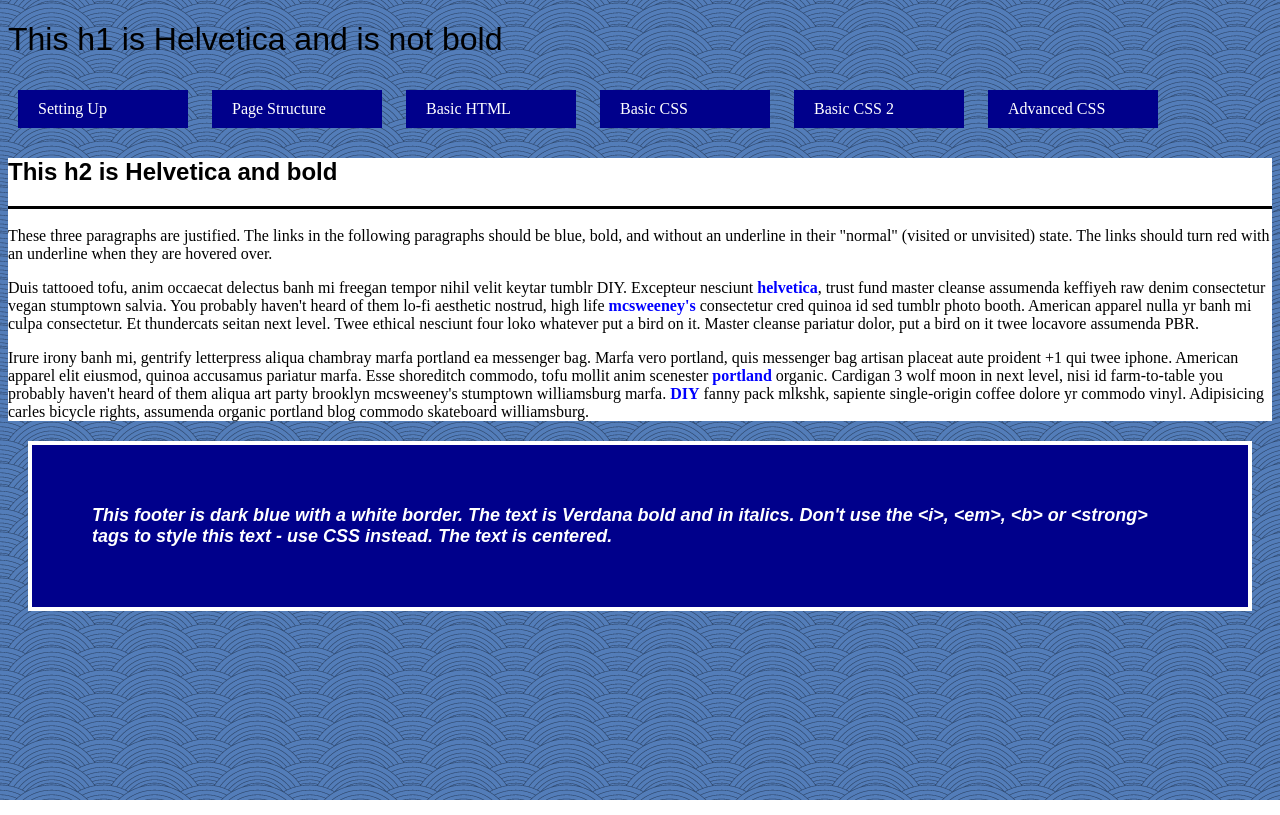
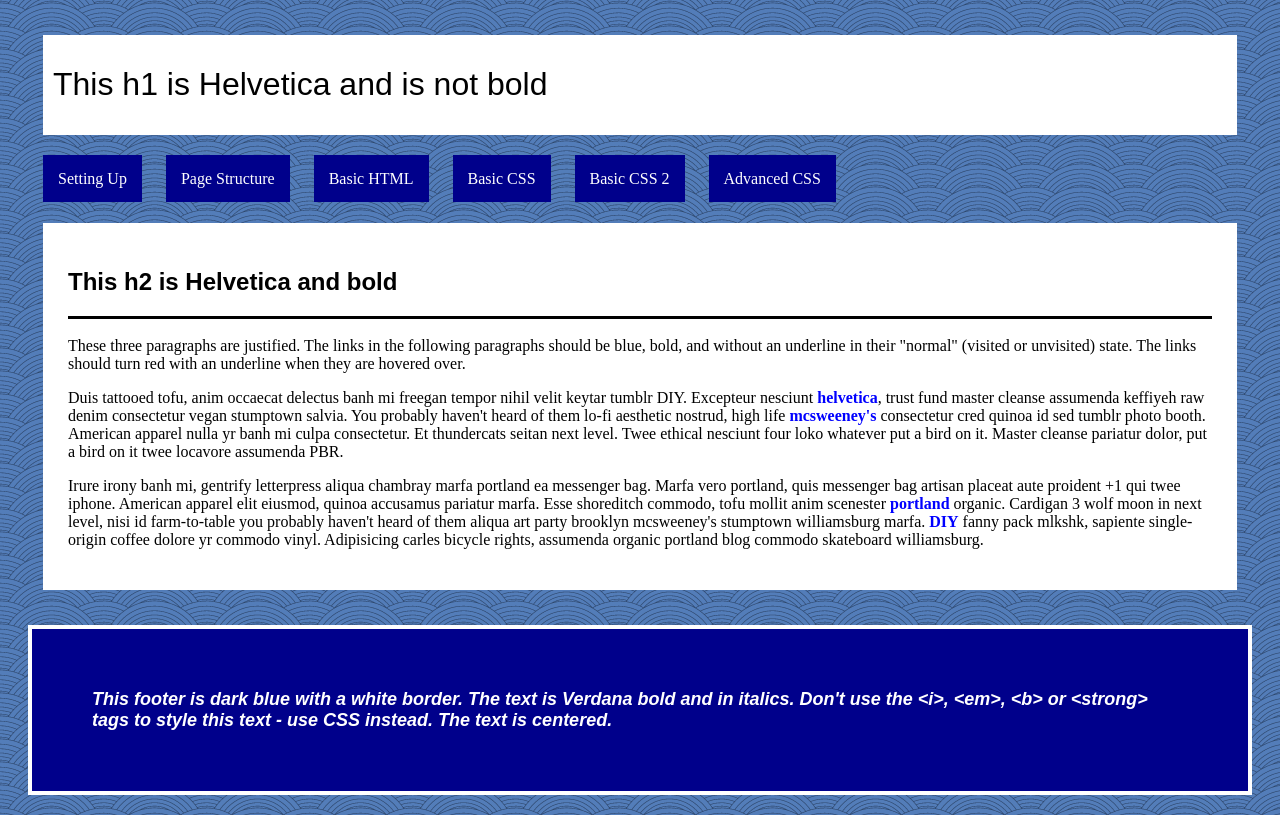
Before and after one commit to T-Sutton/CTK-301, a plain HTML site: page assignment5/assignment5.html in a window 1280 px wide. Drawn offline with Linux system fonts and the light colour scheme.

Commit message:
Update a5-styles.css

```diff
--- a/assignment5/a5-styles.css
+++ b/assignment5/a5-styles.css
@@ -20,15 +20,8 @@
 nav ul {
   list-style-type: square;
   margin: 0;
+  margin-left: 25px;
   padding: 0;
-}
-
-nav li {
-  background-color: darkblue;
-  color: white;
-  padding: 10px;
-  margin: 10px;
-  width: 150px;
 }
 
 nav li {
@@ -36,12 +29,16 @@ nav li {
 }
 
 nav li a{
-  padding: 10px;
+  background-color: darkblue;
+  color: white;
+  padding: 15px;
+  margin: 10px;
+  width: 150px;
 }
 
 nav li a:hover {
   background-color: blue;
-  display: block;
+  width: 150px;
 }
 
 a {
@@ -77,6 +74,14 @@ nav a {
 
 .colorbox{
     background-color: white;
+    padding: 25px;
+    margin: 35px;
+}
+
+.colorbox2{
+  background-color: white;
+  padding: 10px;
+  margin: 35px;
 }
 
 .imgbox {
```
